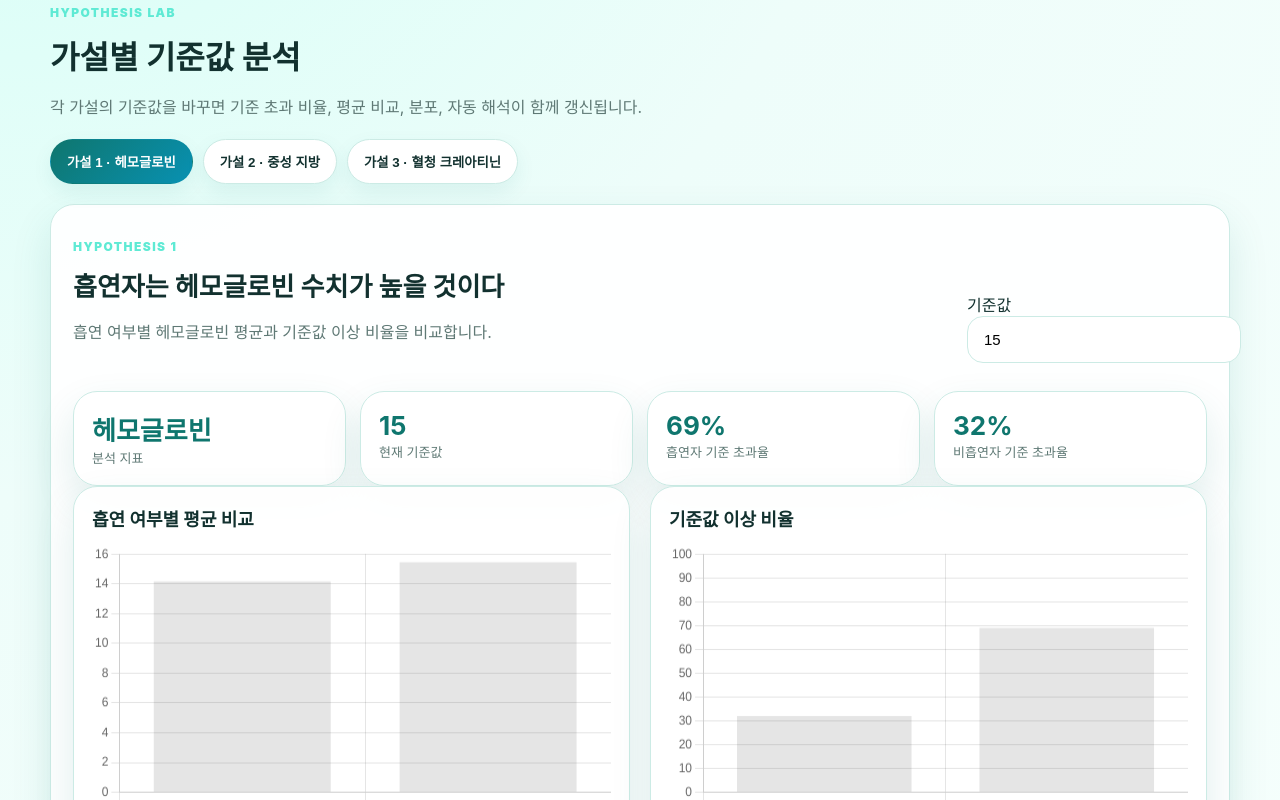
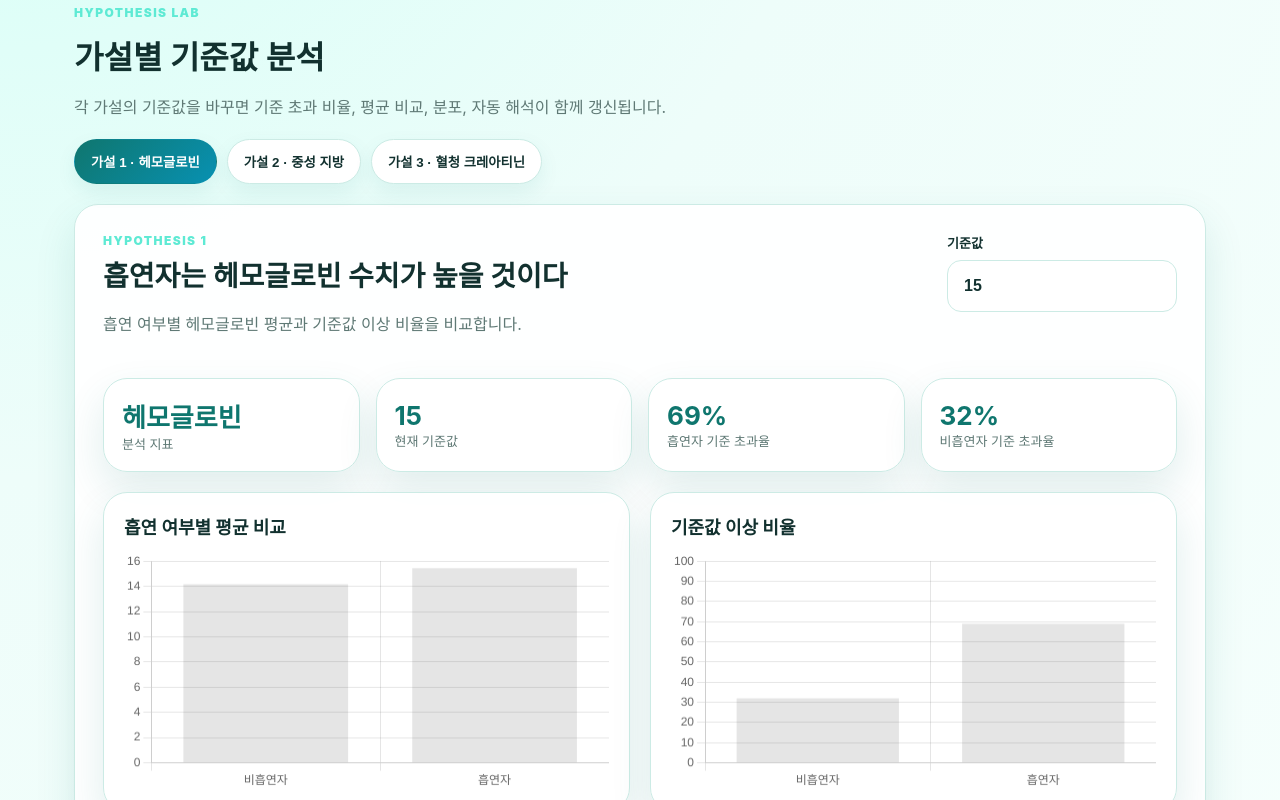
Before and after one commit to KimChaeJun/AI_Healthcare_pjt1, a Vue app in the folder dashboard-fe-vue/: page /#/hypothesis in a window 1280 px wide. Shown: the part 380-1180 px from the top of the page. Built offline with nearby package versions, Linux system fonts and the light colour scheme.

Commit message:
update css

```diff
--- a/dashboard-fe-vue/src/assets/main.css
+++ b/dashboard-fe-vue/src/assets/main.css
@@ -10,6 +10,10 @@
   --accent: #14b8a6;
   --accent-2: #0891b2;
   --soft: #ccfbf1;
+}
+
+* {
+  box-sizing: border-box;
 }
 
 body {
@@ -82,6 +86,10 @@ body {
   padding: 52px 24px;
 }
 
+.section-title {
+  margin-bottom: 18px;
+}
+
 .section h2 {
   font-size: 32px;
   margin: 8px 0 12px;
@@ -95,8 +103,11 @@ body {
 .stats,
 .hypothesis-stats {
   display: grid;
-  grid-template-columns: repeat(4, 1fr);
-  gap: 14px;
+  grid-template-columns: repeat(4, minmax(0, 1fr));
+  gap: 16px;
+}
+
+.stats {
   margin-top: 28px;
 }
 
@@ -115,7 +126,11 @@ body {
 
 .stats div,
 .hypothesis-stats div {
+  min-height: 86px;
   padding: 18px;
+  display: flex;
+  flex-direction: column;
+  justify-content: center;
 }
 
 .stats b,
@@ -146,16 +161,17 @@ body {
 
 .chart-grid {
   display: grid;
-  grid-template-columns: repeat(2, 1fr);
+  grid-template-columns: repeat(2, minmax(0, 1fr));
   gap: 20px;
 }
 
 .chart-grid.compact {
-  grid-template-columns: repeat(3, 1fr);
+  grid-template-columns: repeat(3, minmax(0, 1fr));
 }
 
 .chart-card {
-  padding: 18px;
+  padding: 20px;
+  min-height: 300px;
   overflow: hidden;
 }
 
@@ -165,8 +181,8 @@ body {
 }
 
 .chart-card canvas {
-  width: 100%;
-  min-height: 280px;
+  width: 100% !important;
+  height: 240px !important;
 }
 
 .image-button {
@@ -224,11 +240,14 @@ th {
 .toolbar input,
 .threshold-input input {
   width: 100%;
+  border: 1px solid var(--line);
+  outline: none;
+}
+
+.toolbar input {
   padding: 14px 16px;
   border-radius: 16px;
-  border: 1px solid var(--line);
   font-size: 15px;
-  outline: none;
 }
 
 .toolbar input:focus,
@@ -262,19 +281,63 @@ th {
 }
 
 .hypothesis-panel {
-  padding: 22px;
+  padding: 28px;
 }
 
-.hypothesis-control {
+.hypothesis-header {
   display: grid;
-  grid-template-columns: 1fr 240px;
-  gap: 18px;
-  align-items: end;
+  grid-template-columns: minmax(0, 1fr) 230px;
+  gap: 24px;
+  align-items: start;
+  margin-bottom: 24px;
 }
 
-.hypothesis-control h3 {
-  font-size: 26px;
-  margin: 8px 0 6px;
+.hypothesis-copy {
+  min-width: 0;
+}
+
+.hypothesis-copy .section-kicker {
+  margin: 0 0 10px;
+}
+
+.hypothesis-copy h3 {
+  margin: 0 0 10px;
+  font-size: 28px;
+  line-height: 1.3;
+}
+
+.threshold-input {
+  width: 100%;
+  max-width: 230px;
+  display: grid;
+  gap: 8px;
+  align-self: start;
+}
+
+.threshold-input span {
+  font-size: 13px;
+  font-weight: 800;
+  color: var(--ink);
+}
+
+.threshold-input input {
+  height: 52px;
+  border-radius: 14px;
+  padding: 0 16px;
+  background: white;
+  color: var(--ink);
+  font-size: 16px;
+  font-weight: 700;
+}
+
+.hypothesis-stats {
+  margin: 0 0 20px;
+}
+
+.hypothesis-summary {
+  margin-top: 20px;
+  padding: 18px 20px;
+  background: linear-gradient(180deg, #ffffff, #ecfeff);
 }
 
 @media (max-width: 860px) {
@@ -282,8 +345,7 @@ th {
   .hypothesis-stats,
   .grid-two,
   .chart-grid,
-  .chart-grid.compact,
-  .hypothesis-control {
+  .chart-grid.compact {
     grid-template-columns: 1fr;
   }
 
@@ -302,4 +364,17 @@ th {
   .section h2 {
     font-size: 28px;
   }
+
+  .hypothesis-panel {
+    padding: 18px;
+  }
+
+  .hypothesis-header {
+    grid-template-columns: 1fr;
+    gap: 16px;
+  }
+
+  .threshold-input {
+    max-width: none;
+  }
 }
--- a/dashboard-fe-vue/src/views/HypothesisView.vue
+++ b/dashboard-fe-vue/src/views/HypothesisView.vue
@@ -21,8 +21,8 @@
     </div>
 
     <div class="hypothesis-panel">
-      <div class="hypothesis-control">
-        <div>
+      <div class="hypothesis-header">
+        <div class="hypothesis-copy">
           <p class="section-kicker">{{ selected.kicker }}</p>
           <h3>{{ selected.title }}</h3>
           <p class="muted">{{ selected.desc }}</p>
--- a/dashboard-fe-vue/vite.config.ts
+++ b/dashboard-fe-vue/vite.config.ts
@@ -3,7 +3,7 @@ import vue from '@vitejs/plugin-vue'
 
 export default defineConfig({
   plugins: [vue()],
-  base: '/AI_Healthcare_pjt1/',
+  base: '/smoking-health-dashboard-dynamic/',
   resolve: {
     alias: {
       '@': '/src',
```
